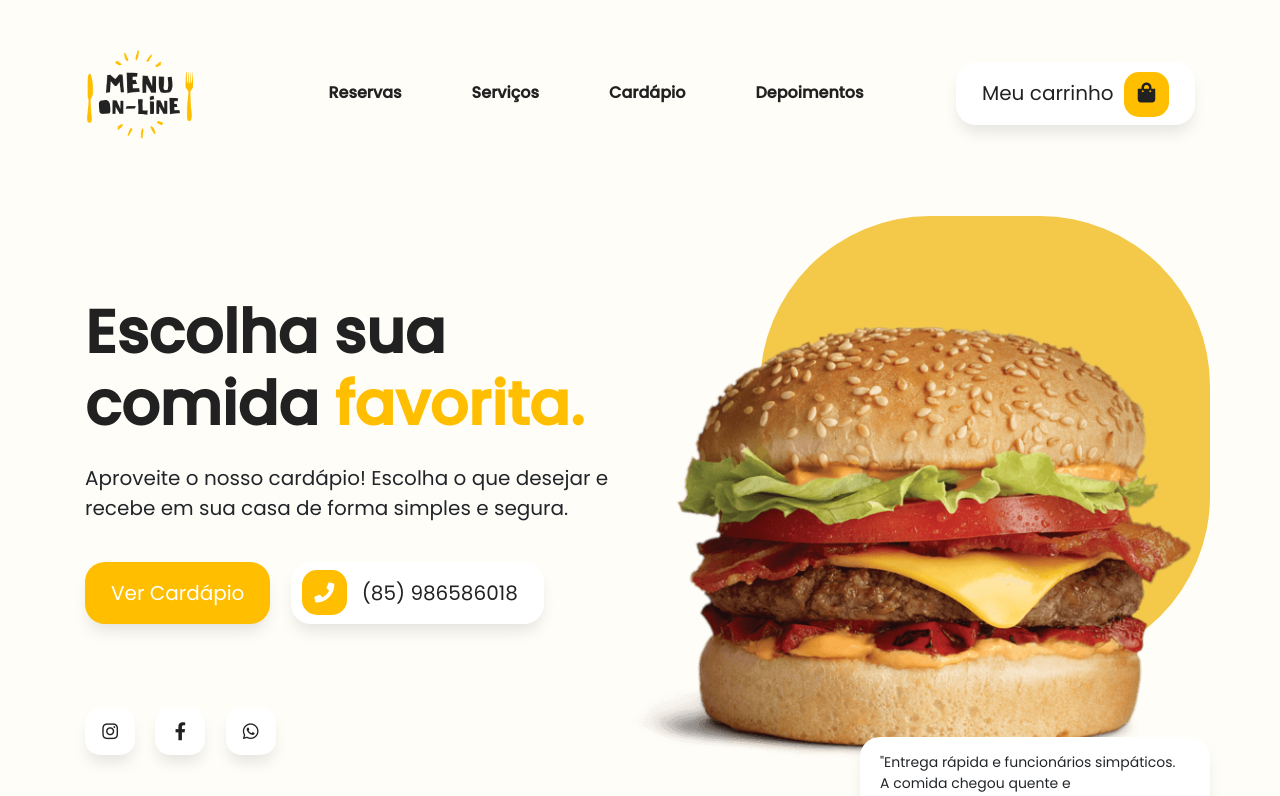
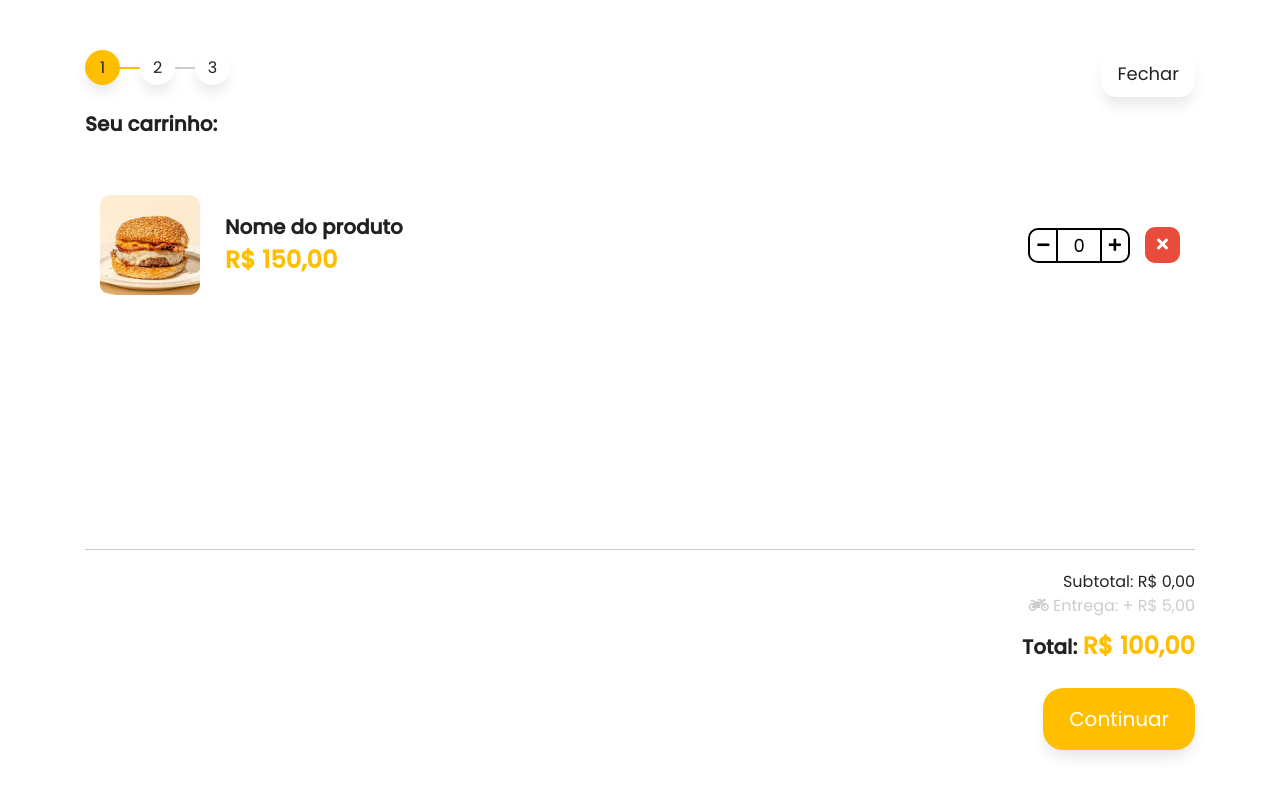
Before and after one commit to AndersonXth/Cardapio-Online, a plain HTML site: page index.html in a window 1280 px wide. Shown: the top 796 px of the page. Drawn offline with Linux system fonts and the light colour scheme.

Commit message:
adicionado funcionalidade do botao meu carrinho 1 etapa

```diff
--- a/css/main.css
+++ b/css/main.css
@@ -28,6 +28,8 @@ html, body{
     font-family:'PoppinsRegular', 'Rubik', 'sans-serif';
     background-color: var(--color-background);
 }
+
+
 
 b{
     font-family: 'PoppinsMedium', 'Rubik', 'sans-serif' ;
@@ -477,3 +479,157 @@ footer{
 .container-redes-footer{
     justify-content: end;
 }
+
+.modal-full{
+    position: fixed;
+    top: 0;
+    bottom: 0;
+    left: 0;
+    right: 0;
+    padding: 50px;
+    background-color: var(--color-white);
+    overflow-x: hidden;
+    overflow-y: auto;
+    flex-direction: column;
+    display: flex;
+    z-index: 9990;
+}
+
+.m-header{
+    padding-bottom: 20px;
+}
+
+.m-body{
+    flex: 1;
+    overflow: auto;
+    overflow-x: hidden;
+}
+
+.m-body::-webkit-scrollbar{
+    width: 6px;
+    background: transparent;
+}
+
+.m-body::-webkit-scrollbar-thumb{
+    background: var(--color-white);
+}
+
+.m-body::-webkit-scrollbar-track{
+    background: transparent;
+}
+
+.etapas{
+    display: flex;
+}
+
+.etapa{
+    width: 35px;
+    height: 35px;
+    background-color: var(--color-white);
+    border-radius: 50px;
+    box-shadow: 0px 10px 15px -3px rgba(0,0,0,0.1);
+    color: var(--color-black);
+    display: flex;
+    justify-content: center;
+    align-items: center;
+    margin-right: 20px;
+}
+
+.etapa::before{
+    content: '';
+    width: 20px;
+    background-color: var(--color-separate);
+    position: absolute;
+    height: 2px;
+    margin-left: 55px;
+}
+
+.etapa:last-child::before{
+    content: none;
+}
+
+.etapa.active, .etapa.active::before{
+    background-color: var(--color-primary);
+}
+
+.title-carrinho {
+    font-size: 20px;
+    color: var(--color-black);
+}
+
+.modal-full .item-carrinho{
+    display: flex;
+    justify-content: center;
+    align-items: center;
+    padding-top: 20px;
+    padding-bottom: 20px;
+    border-bottom: 1px solid var(--color-separate);
+}
+
+.modal-full .item-carrinho:last-child{
+    border-bottom: none;
+}
+
+.modal-full .img-produto img{
+    width: 100px;
+    border-radius: 11px;
+}
+
+.modal-full .title-produto{
+    color: var(--color-black);
+    font-size: 20px;
+    text-overflow: ellipsis;
+    white-space: nowrap;
+    margin-bottom: 0;
+}
+
+.modal-full .price-produto{
+    color: var(--color-primary);
+    font-size: 24px;
+    margin-bottom: 0;
+}
+
+.modal-full .dados-produto{
+    flex: 1;
+    padding-left: 25px;
+    padding-right: 25px;
+}
+
+.modal-full .add-carrinho{
+    display: flex;
+    text-align: center;
+    height: 30px;
+    justify-content: center;
+    align-items: center;
+
+}
+
+.btn-remove{
+    border: 2px solid var(--color-red);
+    font-size: 16px;
+    padding: 4px 10px;
+    border-radius: 10px;
+    color: var(--color-white);
+    background-color: var(--color-red);
+    margin-left: 15px;
+}
+
+.container-total{
+    padding-top: 20px;
+    border-top: 1px solid var(--color-separate);
+}
+
+.container-total .texto-entrega{
+    color: var(--color-separate);
+}
+
+.container-total .texto-total{
+    color: var(--color-black);
+    font-size: 20px;
+    margin-top: 10px;
+}
+
+.container-total .valor-total{
+    color: var(--color-primary);
+    font-size: 24px;
+}
--- a/index.html
+++ b/index.html
@@ -381,6 +381,74 @@
         </div>
     </footer>
 
+    <div class="modal-full" id="modal-carrinho">
+        <div class="m-header">
+            <div class="container">
+                <a class="btn btn-white btn-sm float-right">Fechar</a>
+                <div class="etapas">
+                    <div class="etapa etapa1 active">1</div>
+                    <div class="etapa etapa2">2</div>
+                    <div class="etapa etapa3">3</div>
+                </div>
+                <p class="title-carrinho mt-4">
+                    <b id="lblTituloEtapa">Seu carrinho:</b>
+                </p>
+            </div>
+        </div>
+        <div class="m-body">
+            <div class="container">
+                <div class="row mr-0 ml-0" id="itensCarrinho">
+                    <div class="col-12 item-carrinho">
+                        <div class="img-produto">
+                            <img src="./img/cardapio/burguers/Gramercy-Tavern-Burger-and-Kielbasa-Kit-6.4.21-72ppi-1x1-15.jpg">
+                        </div>
+                        <div class="dados-produto">
+                            <p class="title-produto"><b>Nome do produto</b></p>
+                            <p class="price-produto"><b>R$ 150,00</b></p>
+                        </div>
+                        <div class="add-carrinho">
+                            <span class="btn-menos"><i class="fas fa-minus"></i></span>
+                            <span class="add-numero-itens">0</span>
+                            <span class="btn-mais"><i class="fas fa-plus"></i></span>
+                            <span class="btn btn-remove"><i class="fas fa-times"></i></span>
+                        </div>
+
+                    </div>
+                </div>
+                <div class="row mr-0 ml-0 hiden" id="localEntrega">
+
+                </div>
+                <div class="row mr-0 ml-0 hiden" id="resumoCarrinho">
+
+                </div>
+
+            </div>
+        </div>
+        <div class="m-footer">
+            <div class="container">
+                <div class="container-total text-right mb-4">
+                    <p class="mb-0">
+                        <span>Subtotal:</span>
+                        <span id="lblSubTotal">R$ 0,00</span>
+                    </p>
+                    <p class="mb-0 texto-entrega">
+                        <span><i class="fas fa-motorcycle"></i> Entrega:</span>
+                        <span id="lblValorEntrega">+ R$ 5,00</span>
+                    </p>
+                    <p class="mb-0 texto-total">
+                        <span><b>Total:</b></span>
+                        <span class="valor-total" id="lblValorTotal"><b>R$ 100,00</b></span>
+                    </p>
+                </div>
+                <a class="btn btn-yellow float-right" id="btnEtapaPedido">Continuar</a>
+                <a class="btn btn-yellow float-right hiden" id="btnEtapaEndereço">Revisar pedido</a>
+                <a class="btn btn-yellow float-right hiden" id="btnEtapaResumo">Enviar pedido</a>
+                <a class="btn btn-white float-right mr-3 hiden" id="btnVoltar">Voltar</a>
+
+            </div>
+        </div>
+    </div>
+
     <script type="text/javascript" src="./js/jquery-1.12.4.min.js"></script>
     <script type="text/javascript" src="./js/modernizr-3.5.0.min.js"></script>
     <script type="text/javascript" src="./js/bootstrap.min.js"></script>
```
